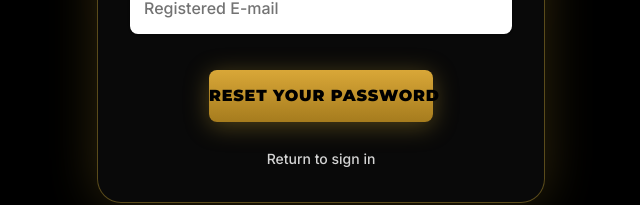
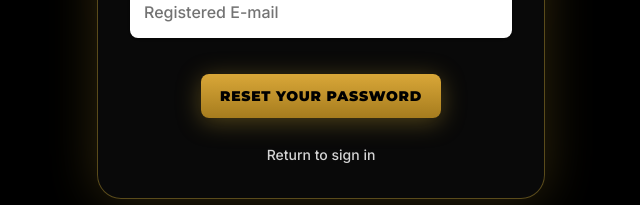
Before and after one commit to supportlucky10-stack/lucky10, a React (Vite) app: page / in a window 1280 px wide. Both pictures are taken after a click on the button "Forgot password?". Shown: the part 464-669 px from the top of the page, without its empty margins (319-959 px from the left). Built offline with nearby package versions, Linux system fonts and the light colour scheme; a web font is replaced by a local one.

Commit message:
fix(ui): adjust reset password button width to fit inside pill cleanly

```diff
--- a/src/views/ForgotPasswordView.tsx
+++ b/src/views/ForgotPasswordView.tsx
@@ -62,7 +62,7 @@ export const ForgotPasswordView: React.FC = () => {
           <div className="pt-2 sm:pt-4 flex justify-center">
             <button
               type="submit"
-              className="w-48 sm:w-56 py-2.5 sm:py-3.5 bg-gold-metallic text-black font-black text-xs sm:text-base tracking-wider rounded-lg shadow-[0_4px_25px_rgba(212,175,55,0.35)] uppercase hover:opacity-95 transition-all active:scale-98 whitespace-nowrap text-center"
+              className="w-52 sm:w-60 py-2.5 sm:py-3 px-3 bg-gold-metallic text-black font-black text-xs sm:text-sm tracking-wider rounded-lg shadow-[0_4px_25px_rgba(212,175,55,0.35)] uppercase hover:opacity-95 transition-all active:scale-98 whitespace-nowrap text-center flex items-center justify-center"
             >
               RESET YOUR PASSWORD
             </button>
```
